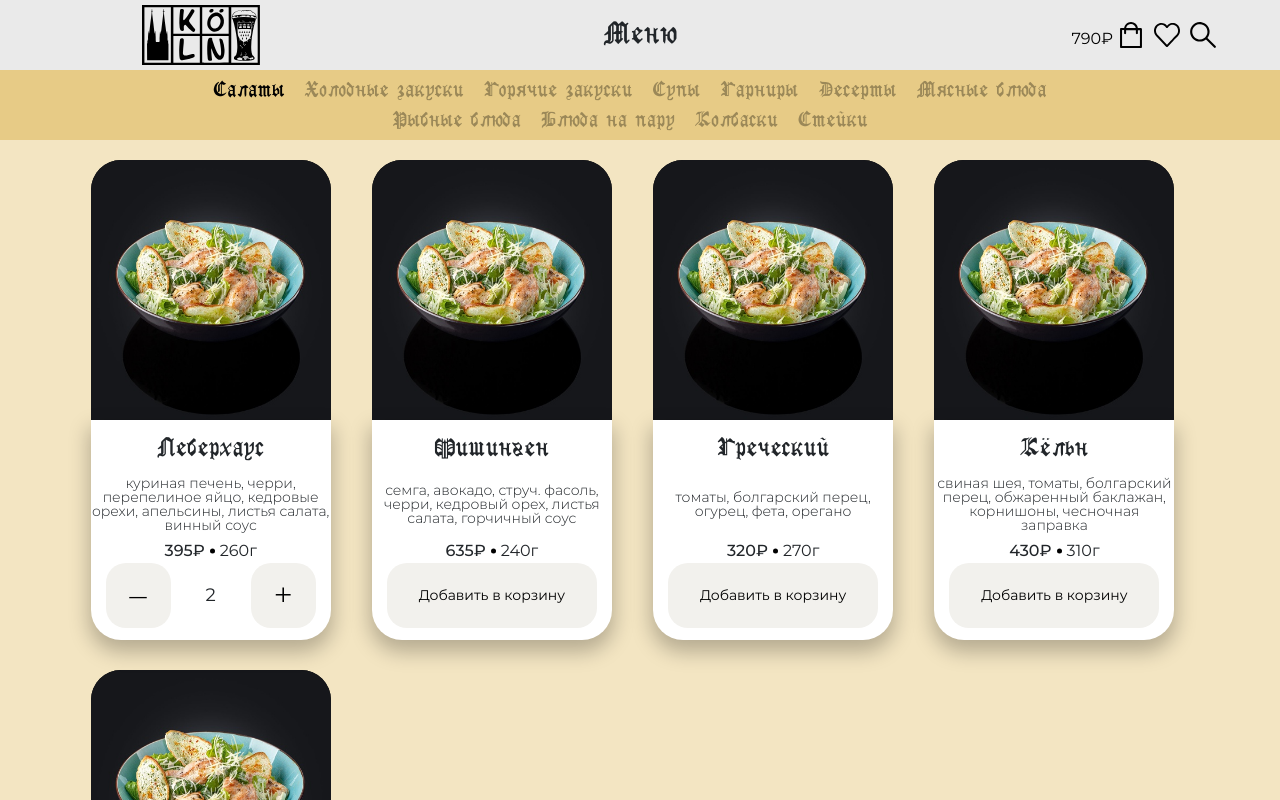
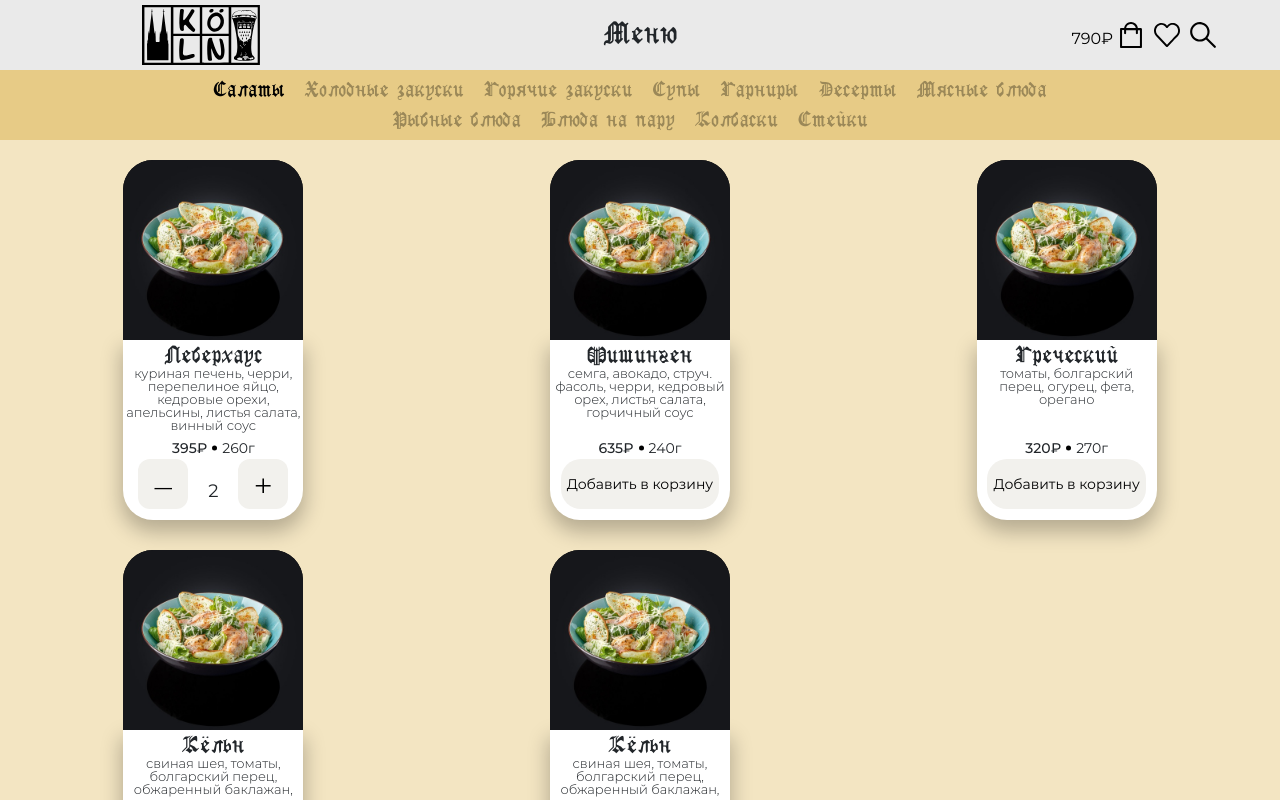
Before and after one commit to donelv/keln-restaraunt, a React (Create React App) app: page /menu in a window 1280 px wide. Shown: the top 800 px of the page. Built offline with nearby package versions, Linux system fonts and the light colour scheme.

Commit message:
changed foodcard

```diff
--- a/package.json
+++ b/package.json
@@ -7,6 +7,7 @@
     "@testing-library/react": "^12.1.2",
     "@testing-library/user-event": "^13.5.0",
     "antd": "^4.18.5",
+    "formik": "^2.2.9",
     "react": "^17.0.2",
     "react-dom": "^17.0.2",
     "react-redux": "^7.2.6",
--- a/src/components/Foodcard/Foodcard.css
+++ b/src/components/Foodcard/Foodcard.css
@@ -1,3 +1,124 @@
+.menu .foodcards-item {
+  margin-left: auto;
+  margin-right: auto;
+  margin-bottom: 3rem;
+  width: 18rem;
+  /* height: 36rem; */
+}
+.menu .foodcards-item-top {
+  border-radius: 3rem 3rem 0rem 0rem;
+  /* width: 100%; */
+  /* height: 26rem; */
+  background: black;
+}
+.menu .foodcards-item-top img {
+  border-radius: 3rem 3rem 0rem 0rem;
+  width: 100%;
+  /* height: 26rem;  */
+}
+.menu .foodcards-item-bottom {
+  border-radius: 0rem 0rem 3rem 3rem;
+  /* width: 100%; */
+  height: 18rem;
+  background-color: #ffffff;
+  box-shadow: 0rem 1rem 2rem 0.2rem rgba(0, 0, 0, 0.25);
+  /* position: relative; */
+}
+.menu .foodcards-item-bottom h3 {
+  font-family: 'GothicRus', sans-serif;
+  text-align: center;
+  font-size: 2.2rem;
+  padding-top: 0.5rem;
+  line-height: 100%;
+  margin: 0 0.5rem;
+}
+.menu .foodcards-item-bottom-description {
+  height: 7rem;
+  /* position: relative; */
+}
+.menu .foodcards-item-bottom-description p {
+  margin: 0;
+  /* position: absolute;
+  top: 50%;
+  transform: translateY(-50%); */
+  text-align: center;
+  line-height: 100%;
+  font-family: 'Montserrat-Light', sans-serif;
+  font-size: 1.3rem;
+  /* width: 100%; */
+}
+.menu .foodcards-item-bottom-info {
+  text-align: center;
+  font-size: 1.4rem;
+}
+.menu .foodcards-item-bottom-info-price {
+  font-family: 'Montserrat-Medium', sans-serif;
+}
+.menu .foodcards-item-bottom-info-weight {
+  font-family: 'Montserrat-Regular', sans-serif;
+}
+.menu .foodcards-item-bottom-info-dot {
+  display: inline-block;
+  width: 0.5rem;
+  height: 0.5rem;
+  background-color: #000000;
+  border-radius: 50%;
+  top: 50%;
+  transform: translateY(-50%);
+  margin: 0 0.5rem;
+}
+.menu .foodcards-item-bottom .button {
+  /* width: 6.5rem; */
+  /* height: 6.5rem; */
+  border: none;
+  background-color: #f2f1ed;
+  border-radius: 2rem;
+  font-size: 3.5rem;
+  font-family: 'Montserrat-Light', sans-serif;
+}
+.menu .foodcards-item-bottom-container {
+  display: inline-block;
+  width: 100%;
+  text-align: center;
+}
+.menu .foodcards-item-bottom-container-button-add-to-cart {
+  /* width: 21rem; */
+  height: 5rem;
+  border: none;
+  background-color: #f2f1ed;
+  font-size: 1.4rem;
+  border-radius: 2rem;
+  font-family: 'Montserrat-Regular', sans-serif;
+}
+.menu .foodcards-item-bottom-container-button-delete {
+  width: 5rem;
+  height: 5rem;
+  border: none;
+  background-color: #f2f1ed;
+  border-radius: 1.2rem;
+  font-size: 3.5rem;
+  font-family: 'Montserrat-Light', sans-serif;
+  float: left;
+  margin-left: 1.5rem;
+}
+.menu .foodcards-item-bottom-container-button-add {
+  width: 5rem;
+  height: 5rem;
+  border: none;
+  background-color: #f2f1ed;
+  border-radius: 1.2rem;
+  font-size: 3.5rem;
+  font-family: 'Montserrat-Light', sans-serif;
+  float: right;
+  margin-right: 1.5rem;
+}
+.menu .foodcards-item-bottom-container-amount {
+  display: inline-block;
+  transform: translateY(70%);
+  font-family: 'Montserrat-Regular', sans-serif;
+  font-size: 1.8rem;
+}
+/*
 .menu .foodcards-item {
   margin-left: auto;
   margin-right: auto;
@@ -117,3 +238,4 @@
   font-family: 'Montserrat-Regular', sans-serif;
   font-size: 1.8rem;
 }
+*/
--- a/src/components/Foodcard/Foodcard.jsx
+++ b/src/components/Foodcard/Foodcard.jsx
@@ -1,6 +1,6 @@
 import React from 'react'
 import './Foodcard.css'
-const Foodcard = (props) => {
+const FoodcardOld = (props) => {
   const handleClick =
     (plusOrMinus = true) =>
     () => {
@@ -68,4 +68,70 @@ const Foodcard = (props) => {
     </div>
   )
 }
+const Foodcard = (props) => {
+  const handleClick =
+    (plusOrMinus = true) =>
+    () => {
+      plusOrMinus
+        ? props.increaseItem(props.obj.id)
+        : props.decreaseItem(props.obj.id)
+    }
+  return (
+    <div className="foodcards-item">
+      <div className="foodcards-item-top">
+        <img src={props.img} alt={props.obj.name} />
+      </div>
+      <div className="foodcards-item-bottom">
+        <h3 className="foodcards-item-bottom-name">{props.obj.name}</h3>
+        <div className="foodcards-item-bottom-description">
+          <p>{props.obj.description}</p>
+        </div>
+        <div className="foodcards-item-bottom-info">
+          <span className="foodcards-item-bottom-info-price">
+            {props.obj.price}₽
+          </span>
+          <div className="foodcards-item-bottom-info-dot"></div>
+          <span className="foodcards-item-bottom-info-weight">
+            {props.obj.weight}г
+          </span>
+        </div>
+        <div className="foodcards-item-bottom-container">
+          {props.amount <= 0 ? (
+            <button
+              className="foodcards-item-bottom-container-button-add-to-cart"
+              onClick={() => props.addItem(props.obj)}
+            >
+              Добавить в корзину
+            </button>
+          ) : (
+            <div>
+              <button
+                className="foodcards-item-bottom-container-button-delete"
+                onClick={
+                  props.amount == 1
+                    ? () => {
+                        console.log('should delete')
+                        props.deleteItem(props.obj.id)
+                      }
+                    : handleClick(false)
+                }
+              >
+                –
+              </button>
+              <div className="foodcards-item-bottom-container-amount">
+                <span>{props.amount}</span>
+              </div>
+              <button
+                className="foodcards-item-bottom-container-button-add"
+                onClick={handleClick()}
+              >
+                +
+              </button>
+            </div>
+          )}
+        </div>
+      </div>
+    </div>
+  )
+}
 export default Foodcard
--- a/src/components/Menu/Menu.css
+++ b/src/components/Menu/Menu.css
@@ -2,3 +2,7 @@
   padding: 2rem 0;
   background-color: rgba(231, 203, 134, 0.5);
 }
+.menu .section-wrapper {
+  display: grid;
+  grid-template-columns: repeat(3, 1fr);
+}
--- a/src/components/Menu/Menu.jsx
+++ b/src/components/Menu/Menu.jsx
@@ -9,7 +9,7 @@ import Navbar from '../Navbar/Navbar'
 const Menu = (props) => {
   let res = Object.entries(goods).map((cat, i) => {
     return (
-      <div id={cat[0]} className="row" key={`foodcard_${i}`}>
+      <div id={cat[0]} className="section-wrapper" key={`foodcard_${i}`}>
         {cat[1].map((sec_map, index) => {
           if (sec_map.id !== undefined) {
             return (
@@ -40,12 +40,8 @@ const Menu = (props) => {
       <Header whatPage={'Меню'} />
       <Navbar />
       <main className="menu">
-        <div className="container">
-          <div id="foodcards">
-            <div id="goods" className="row">
-              {res}
-            </div>
-          </div>
+        <div id="foodcards">
+          <div id="goods">{res}</div>
         </div>
       </main>
     </div>
--- a/src/components/OrderPage/OrderPage.css
+++ b/src/components/OrderPage/OrderPage.css
@@ -45,8 +45,11 @@
 .form__button {
   width: 100%;
   height: 5rem;
-  background: #333333;
+  background: #202020;
   color: white;
   border-radius: 1.2rem;
   border: none;
 }
+.form__button:hover {
+  background: #333333;
+}
--- a/src/components/OrderPage/OrderPage.jsx
+++ b/src/components/OrderPage/OrderPage.jsx
@@ -1,69 +1,80 @@
 import React from 'react'
+import { Formik, Form, Field } from 'formik'
 import './OrderPage.css'
-const OrderPage = () => {
+import { connect } from 'react-redux'
+import Header from '../Header/Header'
+const Input = ({ field, form, ...props }) => {
   return (
-    <form className="form">
-      <div className="form__group">
-        <input className="form__input" spellCheck="false" required></input>
-        <label className="form__label">Имя</label>
-      </div>
-      <div className="form__group">
-        <input
-          className="form__input"
-          spellCheck="false"
-          required
-          type="tel"
-          pattern="+7([0-9]{3}) [0-9]{3}-[0-9]{2}-[0-9]{2}"
-        ></input>
-        <label className="form__label">Телефон</label>
-      </div>
-      <div className="form__group">
-        <input className="form__input" spellCheck="false" required></input>
-        <label className="form__label">Адрес</label>
-      </div>
-      <div className="form__wrapper-input">
-        <div className="form__group">
-          <input
-            className="form__input form__input-small"
-            spellCheck="false"
-            required
-          ></input>
-          <label className="form__label">Подъезд</label>
-        </div>
-        <div className="form__group">
-          <input
-            className="form__input form__input-small"
-            spellCheck="false"
-            required
-          ></input>
-          <label className="form__label">Домофон</label>
-        </div>
-        <div className="form__group">
-          <input
-            className="form__input form__input-small"
-            spellCheck="false"
-            required
-          ></input>
-          <label className="form__label">Кв./Офис</label>
-        </div>
-        <div className="form__group">
-          <input
-            className="form__input form__input-small"
-            spellCheck="false"
-            required
-          ></input>
-          <label className="form__label">Этаж</label>
-        </div>
-      </div>
-      <div className="form__group">
-        <input className="form__input" spellCheck="false" required></input>
-        <label className="form__label">Комментарий</label>
-      </div>
-      <div>
-        <button className="form__button">Подтвердить заказ</button>
-      </div>
-    </form>
+    <div className="form__group">
+      <input className="form__input" spellCheck="false" {...field} required />
+      <label className="form__label">{props.label}</label>
+    </div>
   )
 }
-
-export default OrderPage
+const OrderPage = (props) => {
+  const submit = (values) => {
+    console.log(values, props.items)
+  }
+  return (
+    <div>
+      <Header whatPage={'Заказ'} />
+      <Formik
+        initialValues={{
+          name: '',
+          phone: '',
+          address: '',
+          entrance: '',
+          domofon: '',
+          floor: '',
+          flat: '',
+          comment: '',
+        }}
+        onSubmit={submit}
+      >
+        {() => (
+          <Form className="form">
+            <Field type="text" name="name" label="Имя" component={Input} />
+            <Field type="text" name="phone" label="Телефон" component={Input} />
+            <Field type="text" name="address" label="Адрес" component={Input} />
+            <div className="form__wrapper-input">
+              <Field
+                type="text"
+                name="entrance"
+                label="Подъезд"
+                component={Input}
+              />
+              <Field
+                type="text"
+                name="domofon"
+                label="Домофон"
+                component={Input}
+              />
+              <Field type="text" name="floor" label="Этаж" component={Input} />
+              <Field
+                type="text"
+                name="flat"
+                label="Кв./Офис"
+                component={Input}
+              />
+            </div>
+            <Field
+              type="text"
+              name="comment"
+              label="Комментарий"
+              component={Input}
+            />
+            <button type="submit" className="form__button">
+              Подтвердить заказ
+            </button>
+          </Form>
+        )}
+      </Formik>
+    </div>
+  )
+}
+let mapStateToProps = (state) => {
+  return {
+    items: state.cart.items,
+  }
+}
+export default connect(mapStateToProps, {})(OrderPage)
```
Also changed, not shown: src/components/OrderPage/OrderPageContainer.jsx (added), 1 other file (tests, documents, lock files or other folders).
